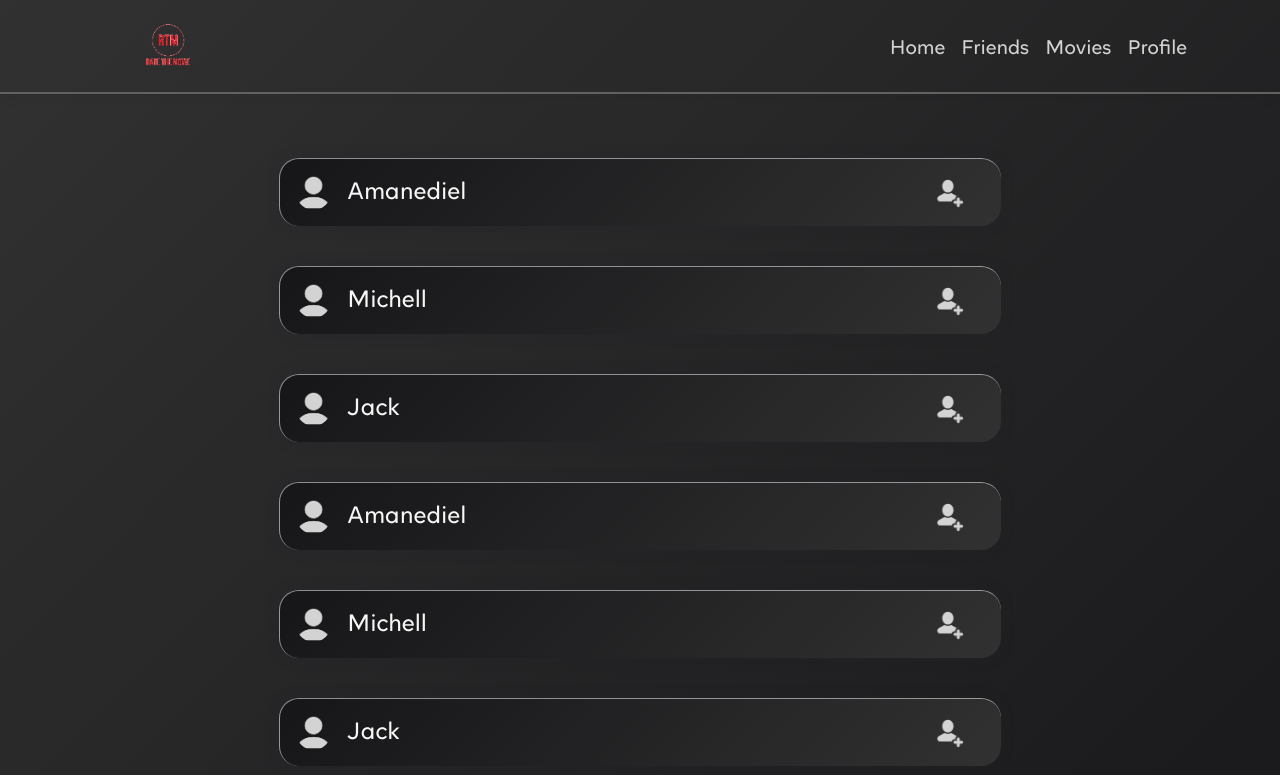
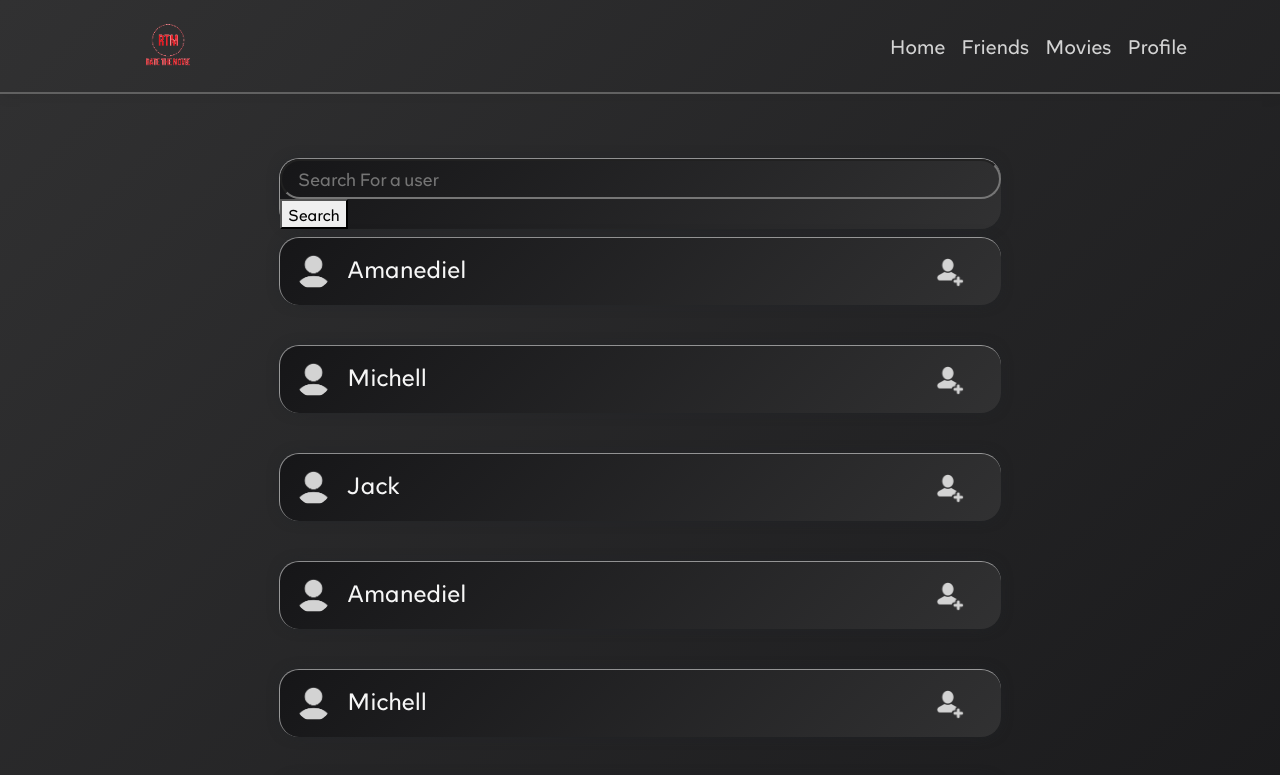
Before and after one commit to Mojtabarezaei4/RateTheMovie, a React (Create React App) app in the folder RateTheMovie/RateTheMovie/ClientApp/: page /friends in a window 1280 px wide. Shown: the top 775 px of the page. Built offline with nearby package versions, Linux system fonts and the light colour scheme.

Commit message:
working on search bar

```diff
--- a/RateTheMovie/RateTheMovie/ClientApp/src/components/friends/Friends.js
+++ b/RateTheMovie/RateTheMovie/ClientApp/src/components/friends/Friends.js
@@ -1,6 +1,7 @@
 import React, { Component } from 'react';
 
 import FriendsCard from '../card/FriendsCard'
+import Search from '../serachBar/Search';
 
 export class Friends extends Component {
   static displayName = Friends.name;
@@ -8,6 +9,7 @@ export class Friends extends Component {
   render () {
     return (
       <div className="card">
+        <Search />
         <FriendsCard
         icon="/images/userAvatar.png"
         userName="Amanediel"
--- a/RateTheMovie/RateTheMovie/ClientApp/src/components/serachBar/Search.css
+++ b/RateTheMovie/RateTheMovie/ClientApp/src/components/serachBar/Search.css
@@ -0,0 +1,34 @@
+.search-bar-container {
+    position: relative;
+    margin: auto;
+    width: 65%;
+    box-shadow: 0px 0px 15px -5px;
+    margin-top: 0.5rem;
+    border-radius: 20px;
+    background: linear-gradient(315deg, rgba(49, 49, 50, 1) 0%, rgba(22, 22, 24, 1) 100%);
+    border-top: 1px solid rgba(255, 255, 255, 0.5);
+    border-left: 1px solid rgba(255, 255, 255, 0.5);
+    backdrop-filter: blur(5px);
+}
+
+.search-form {
+    display: flex;
+    flex-direction: row;
+}
+
+.search-input {
+    position: relative;
+    width: 100%;
+    font-size: 18px;
+    height: 40px;
+    background-color: transparent;
+    color: rgba(255, 255, 255, 0.8);
+    border-radius: 20px;
+    transition: .2s;
+    text-overflow: ellipsis;
+    padding-left: 1rem;
+}
+
+.search-input:focus {
+    outline: none;
+}
--- a/RateTheMovie/RateTheMovie/ClientApp/src/components/serachBar/Search.js
+++ b/RateTheMovie/RateTheMovie/ClientApp/src/components/serachBar/Search.js
@@ -4,8 +4,17 @@ import "./Search.css"
 
 export default function Search() {
     return (
-        <div>
-
+        <div className="search-bar-container">
+               <form>
+                <input
+                    className="search-input"
+                    type="text"
+                    name="search-input"
+                    placeholder="Search For a user"
+                    required
+                />
+                <button>Search</button>
+            </form>
         </div>
     )
 }
```
